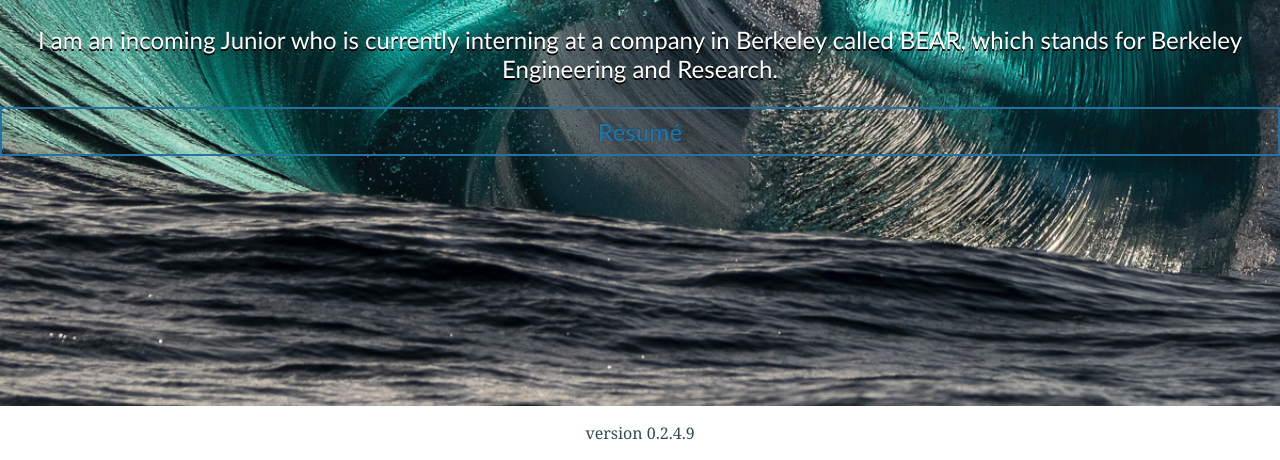
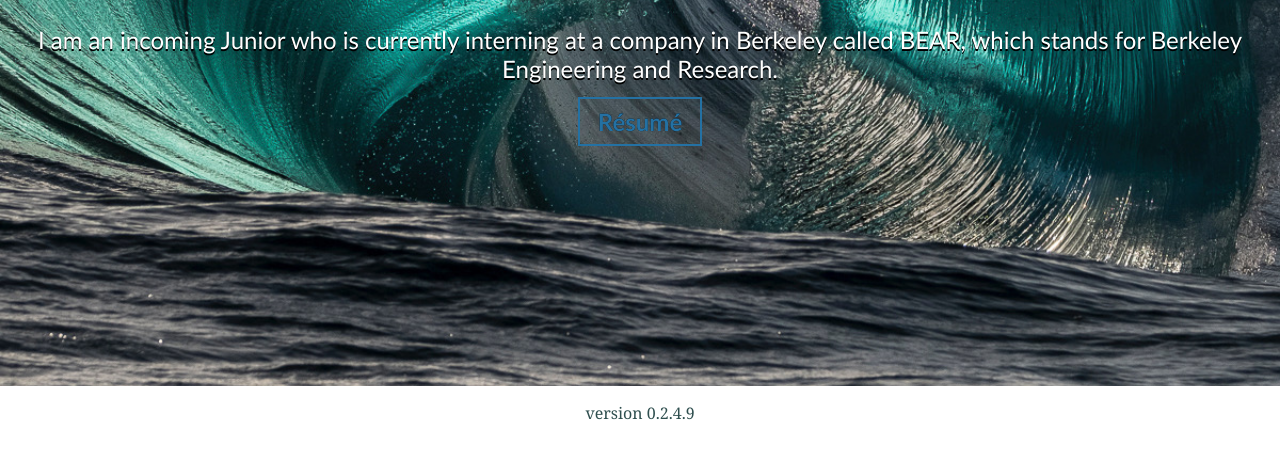
Before and after one commit to chrisyung/chrisyung.github.io, a website: page index.html in a window 1280 px wide. Shown: the part 439-899 px from the top of the page. Drawn offline with Linux system fonts and the light colour scheme.

Commit message:
fix resume button

```diff
--- a/css/chris.css
+++ b/css/chris.css
@@ -80,17 +80,16 @@ p {
 	font-size: 1.5em;
 }
 
-.body a {
-	color: #2471A3;
-	font-size: 24px;
-	text-decoration: none;
+.resume {
+	color: #FFFFFF;
+	text-shadow: 0 0px #000000;
+
 }
 
-.resume {
-  padding: 8px 18px;
-  border: 2px solid #2471A3;
-  /*content: white;*/
-  text-shadow: 0 0px #000000;
+.resume a {
+	padding: 8px 18px;
+	border: 2px solid #2471A3;
+
 }
 
 .resume a:active {
@@ -103,6 +102,12 @@ p {
 	border: 2px solid #7FB3D5;
 }
 
+.body a {
+	color: #2471A3;
+	font-size: 24px;
+	text-decoration: none;
+}
+
 #footer {
 	color: DarkSlateGray;
 	font-size: 16px;
```
